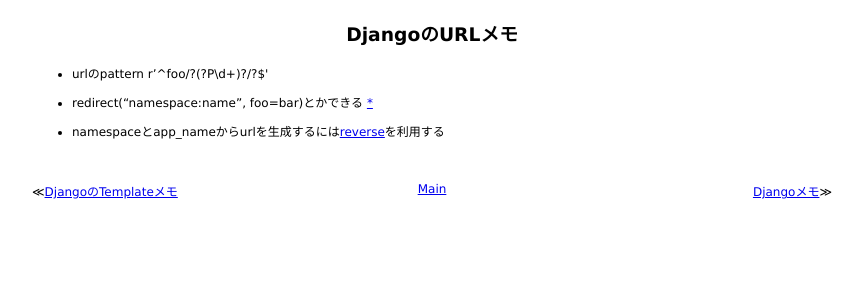
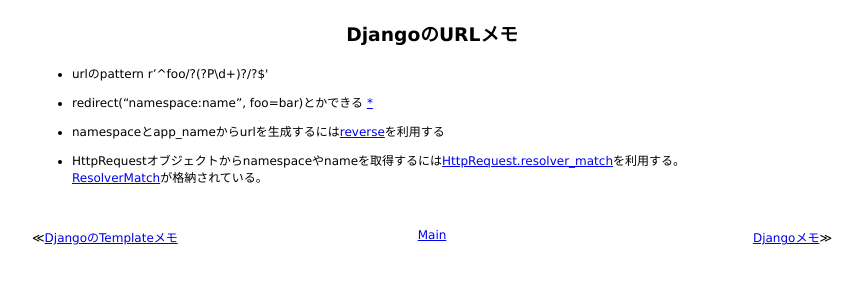
Before and after one commit to 38elements/38elements.github.com, a Jekyll site: the page built from _posts/2014-12-09-django-url.md, in a window 1280 px wide. Shown: the top 300 px of the page, without its empty margins (208-1071 px from the left). Built offline with Jekyll 4.4.1, drawn with Linux system fonts in a browser that asks for light colours; Markdown is read by kramdown in place of the engine named in the settings.

Commit message:
Update 2014-12-09-django-url.md

```diff
--- a/_posts/2014-12-09-django-url.md
+++ b/_posts/2014-12-09-django-url.md
@@ -4,6 +4,9 @@ title: DjangoのURLメモ
 ---
 * urlのpattern  r'^foo/?(?P<bar_id>\d+)?/?$'
 
-* redirect("namespace:name", foo=bar)とかできる [*](https://docs.djangoproject.com/en/1.7/topics/http/shortcuts/#examples)
+* redirect("namespace:name", foo=bar)とかできる [*](https://docs.djangoproject.com/en/stable/topics/http/shortcuts/#examples)
 
-* namespaceとapp_nameからurlを生成するには[reverse](https://docs.djangoproject.com/en/dev/ref/urlresolvers/#reverse)を利用する
+* namespaceとapp_nameからurlを生成するには[reverse](https://docs.djangoproject.com/en/dev/stable/urlresolvers/#reverse)を利用する
+
+* HttpRequestオブジェクトからnamespaceやnameを取得するには[HttpRequest.resolver_match](https://docs.djangoproject.com/en/stable/ref/request-response/#django.http.HttpRequest.resolver_match)を利用する。
+[ResolverMatch](https://docs.djangoproject.com/en/stable/ref/urlresolvers/#django.core.urlresolvers.ResolverMatch)が格納されている。
```
